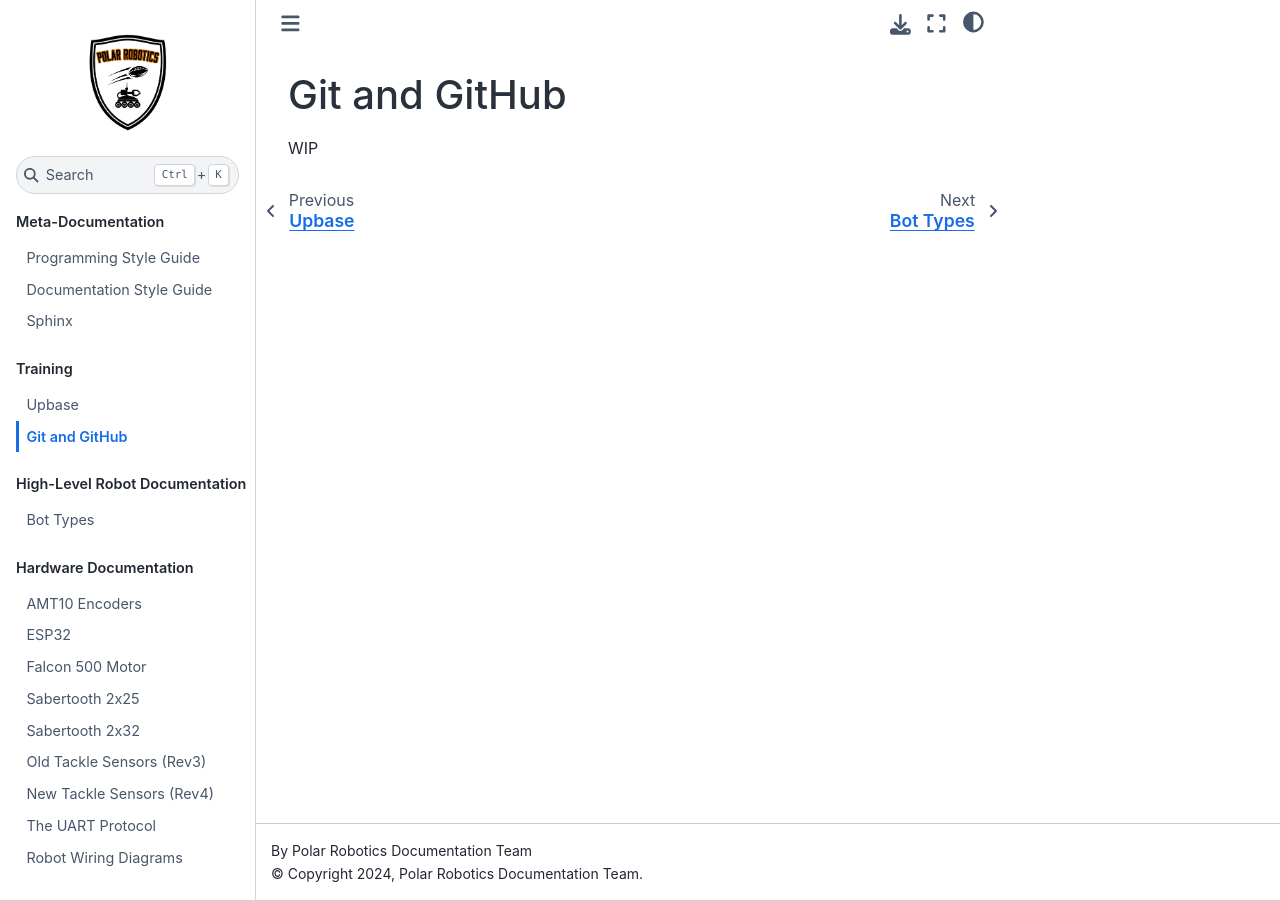
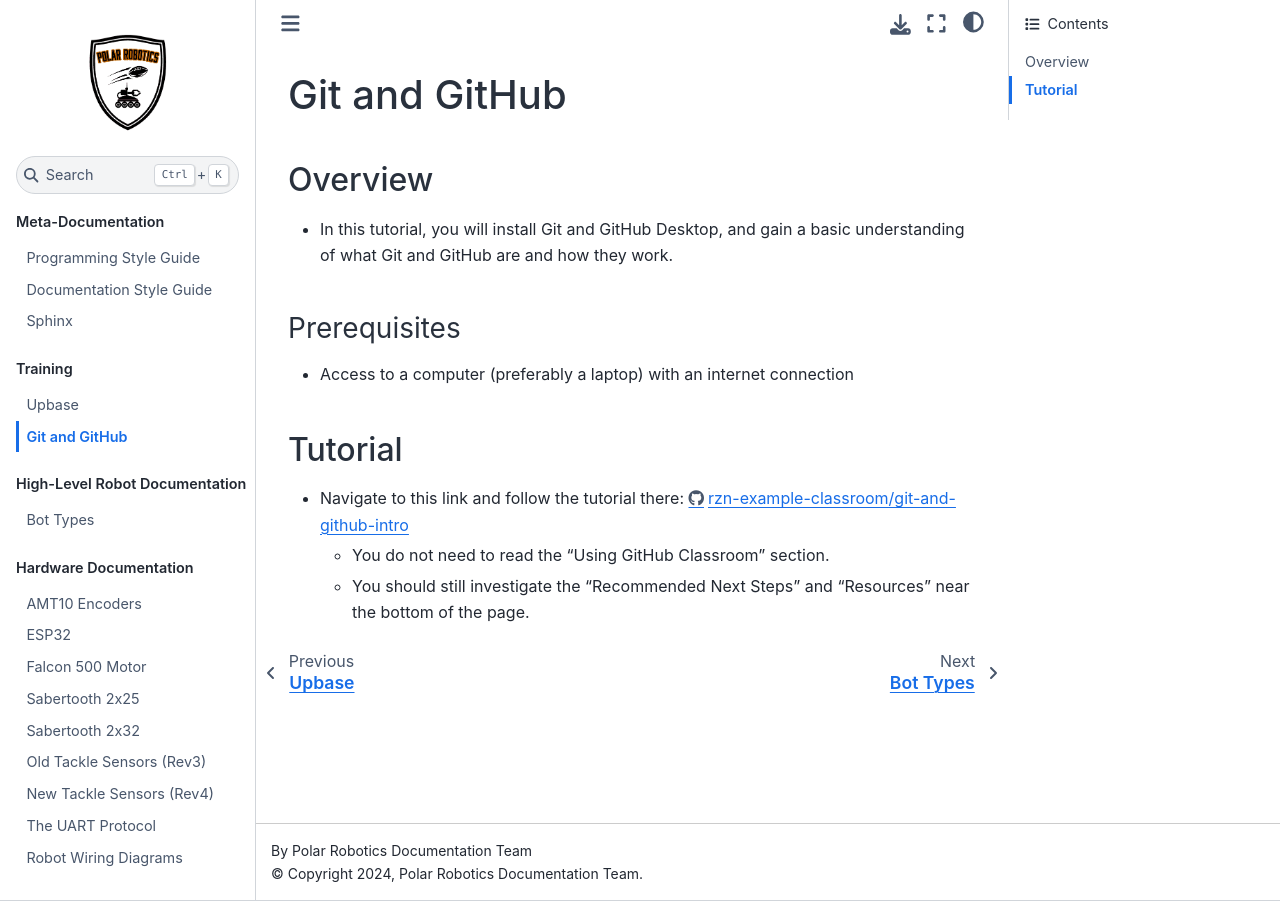
Before and after one commit to PolarRobotics/PR-Docs, a Sphinx documentation site: the page built from docs/source/training/git.md, in a window 1280 px wide. Built offline with Sphinx 7.4.7 and the Sphinx Book theme 1.1.4, drawn with Linux system fonts in a browser that asks for light colours.

Commit message:
Obsidian Git: 2024-09-04 18:50:09

```diff
--- a/docs/source/training/git.md
+++ b/docs/source/training/git.md
@@ -1,2 +1,11 @@
 # Git and GitHub
-WIP
+## Overview
+- In this tutorial, you will install Git and GitHub Desktop, and gain a basic understanding of what Git and GitHub are and how they work.
+
+### Prerequisites
+- Access to a computer (preferably a laptop) with an internet connection
+
+## Tutorial
+- Navigate to this link and follow the tutorial there: [https://github.com/rzn-example-classroom/git-and-github-intro/](https://github.com/rzn-example-classroom/git-and-github-intro/)
+	- You do not need to read the "Using GitHub Classroom" section.
+	- You should still investigate the "Recommended Next Steps" and "Resources" near the bottom of the page.
```
Also changed, not shown: docs/source/training/devenv.md (added, +18 -0 lines).
